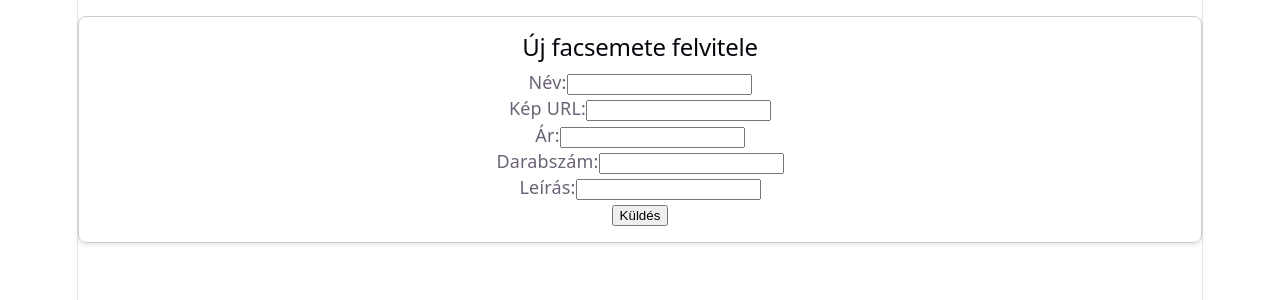
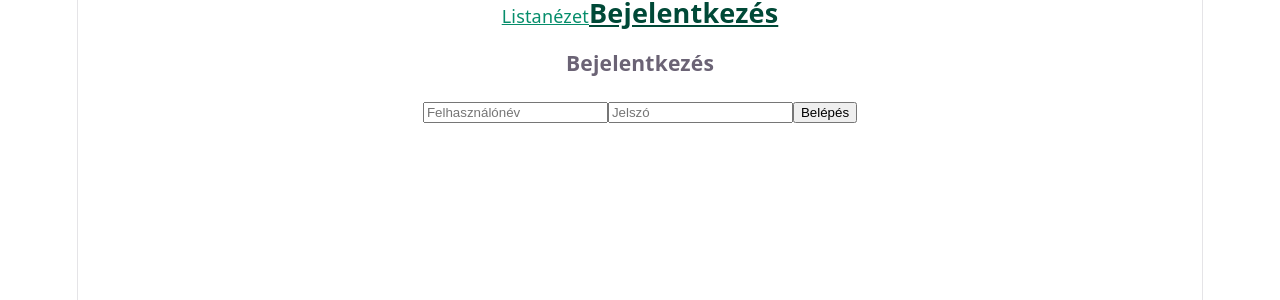
Before and after one commit to Balogh1223/react_final_project_BCS, a React (Vite) app in the folder react/: page /login in a window 1280 px wide. Shown: the top 300 px of the page. Built offline with nearby package versions, Linux system fonts and the light colour scheme.

Commit message:
Navbar hozzáadása az App.jsx-hez

```diff
--- a/react/src/App.jsx
+++ b/react/src/App.jsx
@@ -1,7 +1,11 @@
 import { useState } from 'react'
 import './App.css'
 import TreeForm from './components/TreeForm'
-
+import TreeList from './components/TreeList'
+import NavBar from './components/NavBar'
+import Login from './components/Login'
+import { AuthProvider } from './context/loginContext'
+import { Routes, Route } from 'react-router-dom'
 
 
 
@@ -32,7 +36,14 @@ function App() {
 
   return (
     <>
-      <TreeForm/>
+      <AuthProvider>
+        <NavBar/>
+        <Routes>
+          <Route path="/" element={ <TreeList trees={TreeData}></TreeList> }></Route>
+          <Route path="form" element={<TreeForm sendDataToApp={handleTreeData} />} />
+          <Route path='login' element={<Login/>}/>
+        </Routes>
+      </AuthProvider>
     </>
   )
 }
--- a/react/src/components/NavBar.jsx
+++ b/react/src/components/NavBar.jsx
@@ -1,7 +1,8 @@
 import { NavLink } from "react-router-dom";
 import { useAuth } from "../context/loginContext";
+import classes from "./NavBar.module.css"
 
-const NabBar = () =>{
+const NavBar = () =>{
     const {isLogged, logout} = useAuth()
 
     return(
--- a/react/src/components/TreeList.jsx
+++ b/react/src/components/TreeList.jsx
@@ -9,3 +9,4 @@ const TreeList = ({ trees }) => {
         </div>
     )
 }
+export default TreeList;
```
